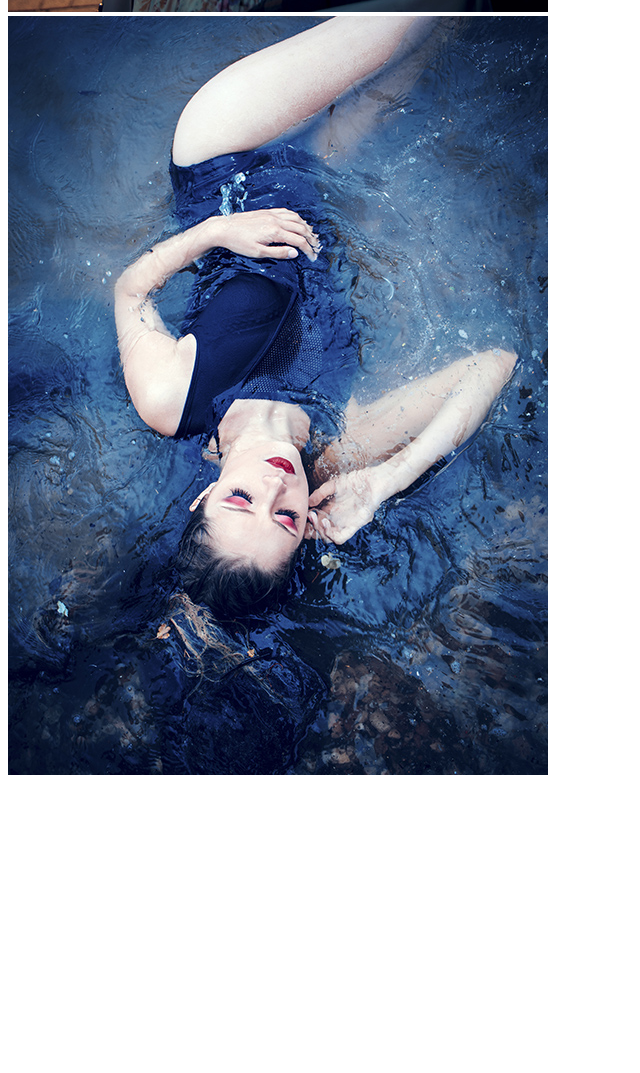
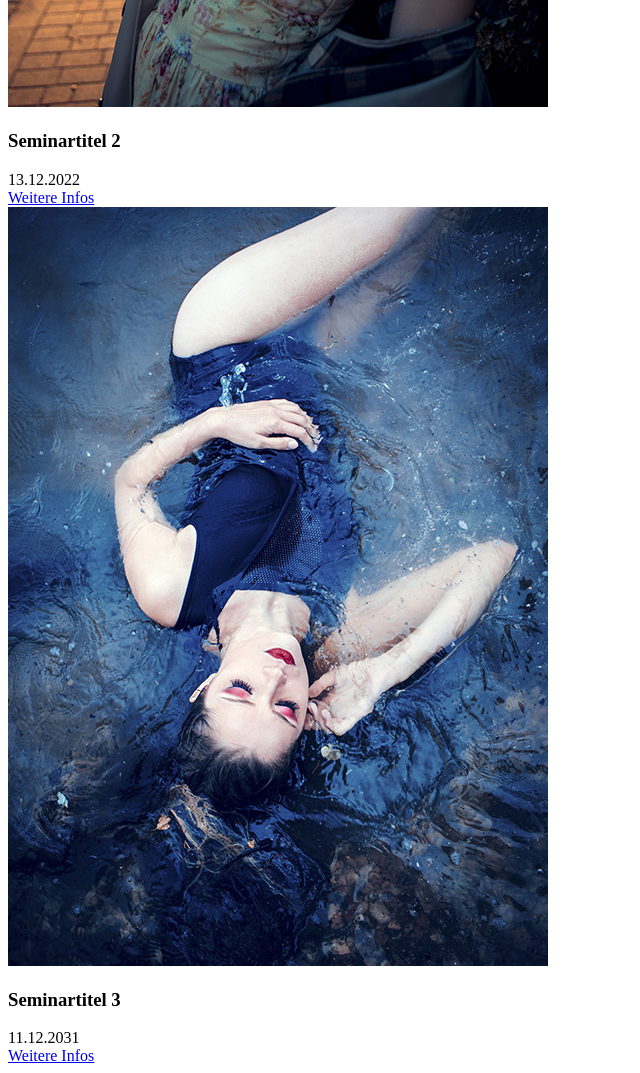
Before and after one commit to sigikidjessica/zwischenpruefung-dv, a plain HTML site: page index.html in a window 1280 px wide. Shown: the part 3080-4153 px from the top of the page, without its empty margins (0-640 px from the left). Before the commit the page ends 3867 px from the top, so only its background shows below. Drawn offline with Linux system fonts and the light colour scheme.

Commit message:
add button to workshop

```diff
--- a/index.html
+++ b/index.html
@@ -51,15 +51,43 @@
     </h1>
 
     <div class="workshop-image">
+
         <img src="assets/images/zwischenpruefung-workshop-1.jpg" alt="Header Bild">
+
+        <div class="workshop-hover-text">
+            <h3>Seminartitel 1</h3>
+            <span>12.12.2021</span>
+        </div>
+
+        <a href="#" class="button-info">Weitere Infos</a>
     </div>
+
     <div class="workshop-image">
+
         <img src="assets/images/zwischenpruefung-workshop-2.jpg" alt="Header Bild">
+
+        <div class="workshop-hover-text">
+            <h3>Seminartitel 2</h3>
+            <span>13.12.2022</span>
+        </div>
+
+        <a href="#" class="button-info">Weitere Infos</a>
     </div>
+
     <div class="workshop-image">
+
         <img src="assets/images/zwischenpruefung-workshop-3.jpg" alt="Header Bild">
+
+        <div class="workshop-hover-text">
+            <h3>Seminartitel 3</h3>
+            <span>11.12.2031</span>
+        </div>
+
+        <a href="#" class="button-info">Weitere Infos</a>
     </div>
+
 </div>
+
 
 
 </body>
```
